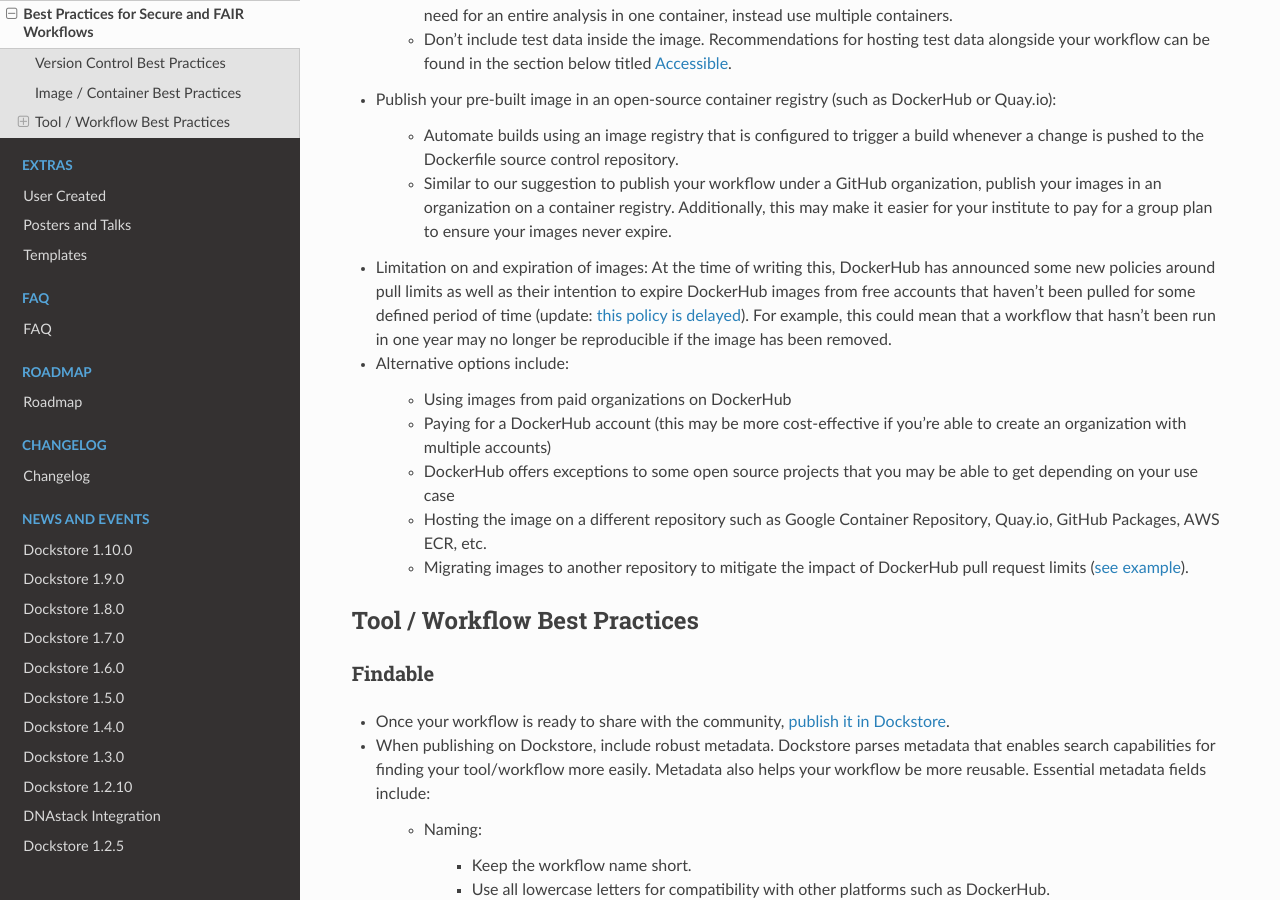
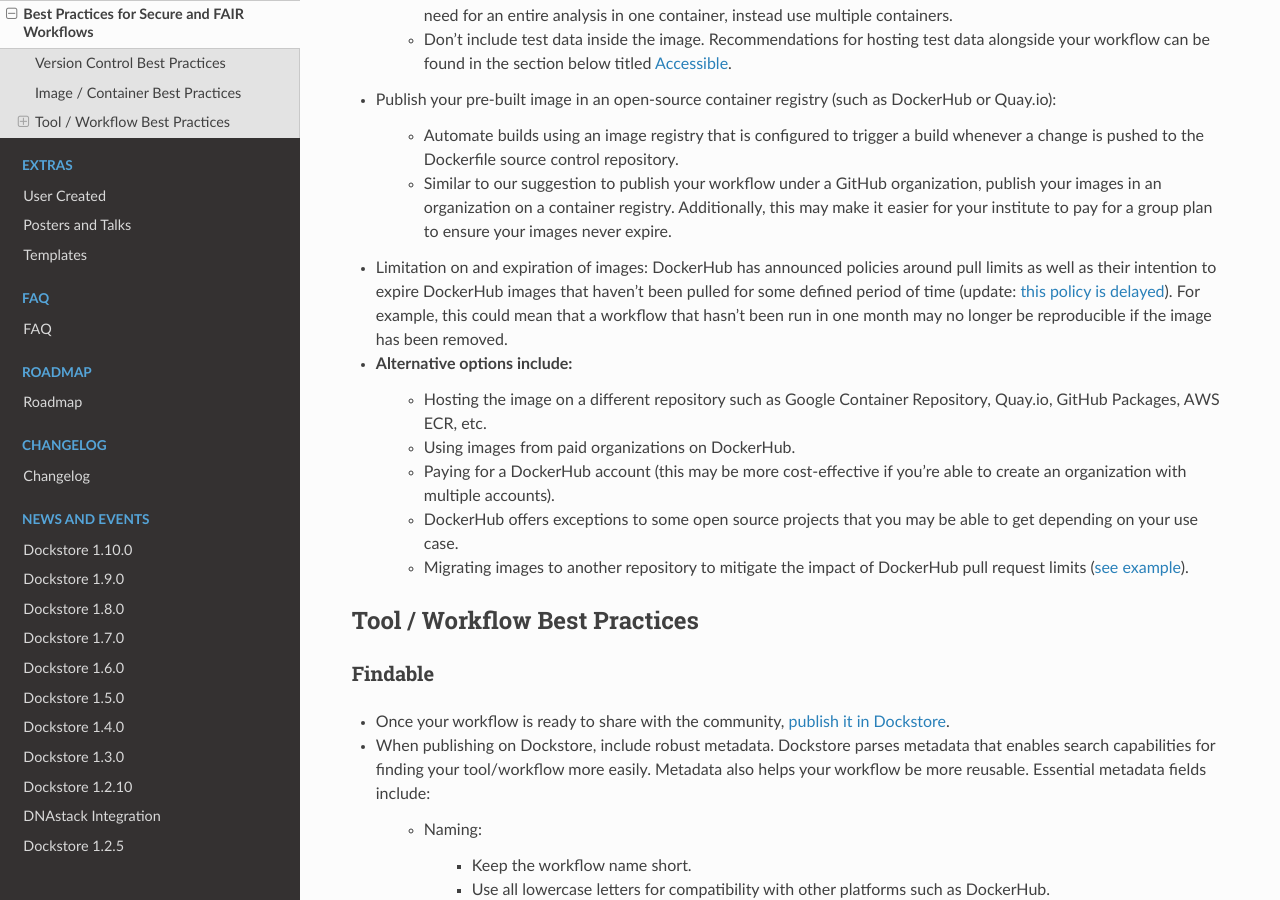
Before and after one commit to dockstore/dockstore-documentation, a Sphinx documentation site: the page built from docs/advanced-topics/best-practices/best-practices-secure-fair-workflows.rst, in a window 1280 px wide and 900 px high, scrolled down 2152 px. Built offline with Sphinx 7.4.7 and the Read the Docs theme 2.0.0, drawn with Linux system fonts in a browser that asks for light colours; some of the changed text lies outside the part shown.

Commit message:
additions to best practices
- fixed grammar mistakes (missing periods)
- no remote imports
- no scripts as inputs
- DockerHub updates

```diff
--- a/docs/advanced-topics/best-practices/best-practices-secure-fair-workflows.rst
+++ b/docs/advanced-topics/best-practices/best-practices-secure-fair-workflows.rst
@@ -78,14 +78,13 @@
 	- Automate builds using an image registry that is configured to trigger a build whenever a change is pushed to the Dockerfile source control repository.
 	- Similar to our suggestion to publish your workflow under a GitHub organization, publish your images in an organization on a container registry. Additionally, this may make it easier for your institute to pay for a group plan to ensure your images never expire.
 
-- Limitation on and expiration of images: At the time of writing this, DockerHub has announced some new policies around pull limits as well as their intention to expire DockerHub images from free accounts that haven't been pulled for some defined period of time (update: `this policy is delayed <https://www.docker.com/blog/docker-hub-image-retention-policy-delayed-and-subscription-updates/>`_). For example, this could mean that a workflow that hasn't been run in one year may no longer be reproducible if the image has been removed.
+- Limitation on and expiration of images: DockerHub has announced policies around pull limits as well as their intention to expire DockerHub images that haven't been pulled for some defined period of time (update: `this policy is delayed <https://www.docker.com/blog/docker-hub-image-retention-policy-delayed-and-subscription-updates/>`_). For example, this could mean that a workflow that hasn't been run in one month may no longer be reproducible if the image has been removed.
 
 - Alternative options include:
-
-	- Using images from paid organizations on DockerHub
-	- Paying for a DockerHub account (this may be more cost-effective if you’re able to create an organization with multiple accounts)
-	- DockerHub offers exceptions to some open source projects that you may be able to get depending on your use case
 	- Hosting the image on a different repository such as Google Container Repository, Quay.io, GitHub Packages, AWS ECR, etc.
+	- Using images from paid organizations on DockerHub.
+	- Paying for a DockerHub account (this may be more cost-effective if you’re able to create an organization with multiple accounts).
+	- DockerHub offers exceptions to some open source projects that you may be able to get depending on your use case.
 	- Migrating images to another repository to mitigate the impact of DockerHub pull request limits (`see example <https://www.openshift.com/blog/mitigate-impact-of-docker-hub-pull-request-limits>`_).
 
 
```
Also changed, not shown: other parts of docs/advanced-topics/best-practices/best-practices-secure-fair-workflows.rst (+1 -0 lines).
